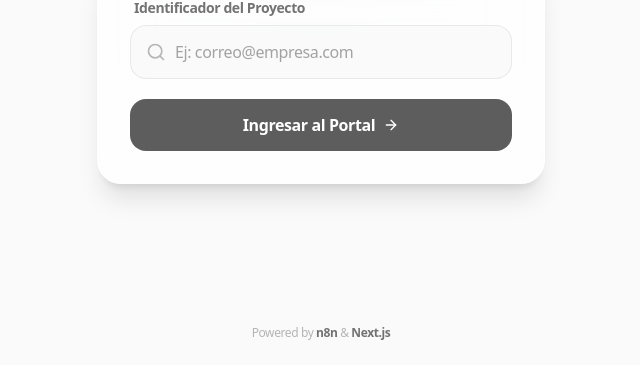
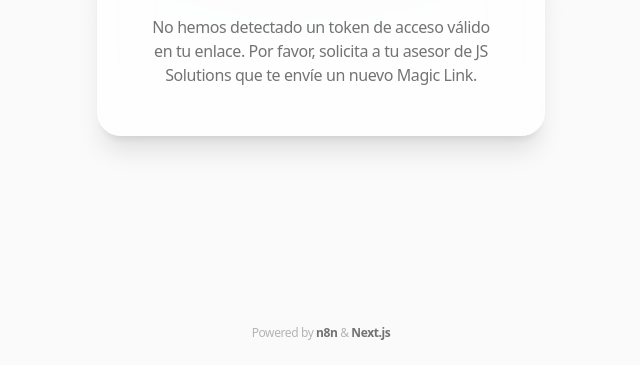
Before and after one commit to Js-Solutions-SAS/JS-SOLUTIONS, a React app in the folder dashboard/: page /dashboard in a window 1280 px wide. Shown: the part 435-800 px from the top of the page, without its empty margins (319-959 px from the left). Built offline with nearby package versions, Linux system fonts and the light colour scheme.

Commit message:
feat(dashboard): implement passwordless magic link authentication

```diff
--- a/dashboard/app/api/project-status/route.ts
+++ b/dashboard/app/api/project-status/route.ts
@@ -2,47 +2,92 @@ import { NextResponse } from "next/server";
 
 export async function POST(request: Request) {
   try {
-    // Parseamos el body enviado desde nuestro Front-End
     const body = await request.json();
-    const { identifier } = body; // Puede ser email o código único
+    const { clientToken } = body;
 
-    if (!identifier) {
+    // Validación básica del token
+    if (!clientToken || typeof clientToken !== "string") {
       return NextResponse.json(
-        { error: "Se requiere un email o código de acceso válido." },
-        { status: 400 },
+        { error: "Token de acceso requerido e inválido." },
+        { status: 400 }, // Bad Request
       );
     }
 
-    // Petición POST al webhook de n8n.
-    // Ocultamos la URL y el Token en el servidor (BFF Pattern).
-    const n8nResponse = await fetch(process.env.N8N_WEBHOOK_URL!, {
+    if (!process.env.N8N_WEBHOOK_URL) {
+      console.error("N8N_WEBHOOK_URL no está configurada.");
+      return NextResponse.json(
+        { error: "Error de configuración del servidor." },
+        { status: 500 },
+      );
+    }
+
+    // Petición al webhook de n8n
+    const n8nResponse = await fetch(process.env.N8N_WEBHOOK_URL, {
       method: "POST",
       headers: {
         "Content-Type": "application/json",
-        // Token opcional para validar que la petición viene de nuestro Next.js
         Authorization: `Bearer ${process.env.N8N_SECRET_TOKEN || ""}`,
       },
-      body: JSON.stringify({ identifier }),
-      // Importante: No cachear para asegurar que el cliente vea el estado en tiempo real
+      body: JSON.stringify({ clientToken }),
       cache: "no-store",
     });
 
     if (!n8nResponse.ok) {
-      // Manejo de errores si n8n falla o el flujo devuelve error (Ej. Cliente no encontrado)
-      throw new Error(`Error en el servicio de n8n: ${n8nResponse.status}`);
+      if (n8nResponse.status === 404) {
+        return NextResponse.json(
+          { error: "Token caducado o proyecto no encontrado." },
+          { status: 404 },
+        );
+      }
+      return NextResponse.json(
+        { error: "Error al contactar con el sistema central (n8n)." },
+        { status: 502 }, // Bad Gateway
+      );
     }
 
-    // Esperamos un JSON desde n8n estructurado con los datos del proyecto y sus tareas
-    const data = await n8nResponse.json();
+    const projectData = await n8nResponse.json();
 
-    return NextResponse.json(data, { status: 200 });
+    // Verificación de la estructura devuelta por n8n
+    if (!projectData || !projectData.projectName) {
+      return NextResponse.json(
+        { error: "Token no válido o datos del proyecto incompletos." },
+        { status: 401 }, // Unauthorized
+      );
+    }
+
+    return NextResponse.json(projectData, { status: 200 });
   } catch (error) {
-    console.error("[API_PROJECT_STATUS_ERROR]:", error);
+    console.error("Error en Route Handler /api/project-status:", error);
     return NextResponse.json(
-      {
-        error: "Hubo un problema procesando la solicitud. Intente nuevamente.",
-      },
+      { error: "Error interno del servidor." },
       { status: 500 },
     );
   }
 }
+
+/*
+ * --- GUÍA DE CONFIGURACIÓN N8N PARA MAGIC LINKS ---
+ *
+ * 1. Webhook Trigger: Recibirá una petición POST con este JSON:
+ *    { "clientToken": "TOKEN_UNICO_DEL_CLIENTE" }
+ *
+ * 2. Lookup Google Sheets:
+ *    - Configura un nodo para leer tu documento.
+ *    - Hoja: 'CRM Clientes' o 'Proyectos'.
+ *    - Columna de Búsqueda (Lookup Column): 'Token' o 'MagicLinkID'.
+ *    - Valor de Búsqueda (Lookup Value): `{{ $json.body.clientToken }}`
+ *
+ * 3. Respuesta del Webhook:
+ *    - Si el nodo de Sheets NO encuentra datos (Item vacío), debes
+ *      hacer que el 'Respond to Webhook' nodo retorne Status Code 404.
+ *    - Si SÍ encuentra la fila, continúa operando para traer las Tareas.
+ *    - Al final, el último nodo de Código debe retornar el JSON formateado:
+ *      {
+ *         "projectName": "...",
+ *         "serviceType": "...",
+ *         "currentPhase": "...",
+ *         "progressPercentage": 50,
+ *         "driveFolderUrl": "...",
+ *         "tasks": [ ... ]
+ *      }
+ */
--- a/dashboard/app/dashboard/page.tsx
+++ b/dashboard/app/dashboard/page.tsx
@@ -1,6 +1,7 @@
 "use client";
 
-import { useState, FormEvent } from "react";
+import { useState, useEffect, Suspense, useCallback } from "react";
+import { useSearchParams } from "next/navigation";
 import { motion, AnimatePresence } from "framer-motion";
 import {
   FolderOpen,
@@ -10,7 +11,7 @@ import {
   ArrowRight,
   Sparkles,
   LayoutDashboard,
-  Search,
+  //Search
   ExternalLink,
   ChevronRight,
   PlayCircle,
@@ -39,14 +40,37 @@ interface ProjectData {
 }
 
 export default function DashboardPage() {
-  const [identifier, setIdentifier] = useState("");
+  return (
+    <Suspense fallback={<DashboardSkeleton />}>
+      <DashboardContent />
+    </Suspense>
+  );
+}
+
+function DashboardSkeleton() {
+  return (
+    <div className="min-h-screen bg-[#FAFAFA] flex items-center justify-center">
+      <div className="flex flex-col items-center gap-4">
+        <div className="w-8 h-8 border-4 border-brand-gold/30 border-t-brand-gold rounded-full animate-spin"></div>
+        <p className="text-neutral-500 font-medium animate-pulse">
+          Cargando portal...
+        </p>
+      </div>
+    </div>
+  );
+}
+
+function DashboardContent() {
+  const searchParams = useSearchParams();
+  const token = searchParams.get("token");
+
   const [isLoading, setIsLoading] = useState(false);
   const [error, setError] = useState<string | null>(null);
   const [projectData, setProjectData] = useState<ProjectData | null>(null);
+  const [hasStarted, setHasStarted] = useState(false);
 
-  const fetchProjectDetails = async (e: FormEvent) => {
-    e.preventDefault();
-    if (!identifier.trim()) return;
+  const fetchProjectDetails = useCallback(async () => {
+    if (!token) return;
 
     setIsLoading(true);
     setError(null);
@@ -57,7 +81,7 @@ export default function DashboardPage() {
         headers: {
           "Content-Type": "application/json",
         },
-        body: JSON.stringify({ identifier }),
+        body: JSON.stringify({ clientToken: token }),
       });
 
       const data = await response.json();
@@ -80,7 +104,13 @@ export default function DashboardPage() {
     } finally {
       setIsLoading(false);
     }
-  };
+  }, [token]);
+
+  useEffect(() => {
+    if (token && hasStarted && !projectData && !isLoading) {
+      fetchProjectDetails();
+    }
+  }, [token, hasStarted, projectData, isLoading, fetchProjectDetails]);
 
   // --- Helpers de UI ---
   const getStatusIcon = (status: Task["status"]) => {
@@ -118,9 +148,33 @@ export default function DashboardPage() {
 
       <main className="w-full max-w-5xl z-10 relative">
         <AnimatePresence mode="wait">
-          {!projectData ? (
+          {!token ? (
             <motion.div
-              key="login"
+              key="invalid-token"
+              initial={{ opacity: 0, scale: 0.95, y: 20 }}
+              animate={{ opacity: 1, scale: 1, y: 0 }}
+              className="w-full max-w-md mx-auto text-center"
+            >
+              <div className="glassmorphism rounded-3xl p-8 sm:p-12 space-y-6">
+                <div className="inline-flex items-center justify-center w-20 h-20 rounded-full bg-red-50 mb-2">
+                  <AlertCircle
+                    className="w-10 h-10 text-red-500"
+                    strokeWidth={1.5}
+                  />
+                </div>
+                <h1 className="text-3xl font-extrabold tracking-tight text-neutral-900">
+                  Enlace Inválido
+                </h1>
+                <p className="text-neutral-500 font-medium">
+                  No hemos detectado un token de acceso válido en tu enlace. Por
+                  favor, solicita a tu asesor de JS Solutions que te envíe un
+                  nuevo Magic Link.
+                </p>
+              </div>
+            </motion.div>
+          ) : !hasStarted && !projectData ? (
+            <motion.div
+              key="welcome"
               initial={{ opacity: 0, scale: 0.95, y: 20 }}
               animate={{ opacity: 1, scale: 1, y: 0 }}
               exit={{ opacity: 0, scale: 0.95, y: -20, filter: "blur(10px)" }}
@@ -144,33 +198,13 @@ export default function DashboardPage() {
               </div>
 
               <div className="glassmorphism rounded-3xl p-6 sm:p-8">
-                <form onSubmit={fetchProjectDetails} className="space-y-5">
-                  <div className="space-y-1.5 focus-within:text-black text-neutral-500 transition-colors">
-                    <label
-                      htmlFor="identifier"
-                      className="text-sm font-semibold ml-1"
-                    >
-                      Identificador del Proyecto
-                    </label>
-                    <div className="relative">
-                      <div className="absolute inset-y-0 left-0 pl-4 flex items-center pointer-events-none">
-                        <Search className="w-5 h-5 opacity-50" />
-                      </div>
-                      <input
-                        id="identifier"
-                        type="text"
-                        required
-                        value={identifier}
-                        onChange={(e) => setIdentifier(e.target.value)}
-                        className="block w-full pl-11 pr-4 py-3.5 bg-neutral-100/50 border border-neutral-200/80 rounded-2xl text-neutral-900 placeholder:text-neutral-400 focus:bg-white focus:ring-4 focus:ring-neutral-900/5 focus:border-neutral-900 transition-all outline-none"
-                        placeholder="Ej: correo@empresa.com"
-                      />
-                    </div>
-                  </div>
-
+                <div className="space-y-5">
                   <button
-                    type="submit"
-                    disabled={isLoading || !identifier.trim()}
+                    onClick={() => {
+                      setHasStarted(true);
+                      fetchProjectDetails();
+                    }}
+                    disabled={isLoading}
                     className="group relative w-full flex items-center justify-center py-3.5 px-4 rounded-2xl text-white bg-neutral-900 hover:bg-black focus:outline-none focus:ring-4 focus:ring-neutral-900/20 font-semibold transition-all disabled:opacity-70 disabled:cursor-not-allowed overflow-hidden"
                   >
                     <span
@@ -179,7 +213,7 @@ export default function DashboardPage() {
                         isLoading ? "translate-y-[-150%]" : "translate-y-0",
                       )}
                     >
-                      Ingresar al Portal{" "}
+                      Cargar Estado del Proyecto{" "}
                       <ArrowRight className="w-4 h-4 group-hover:translate-x-1 transition-transform" />
                     </span>
                     <span
@@ -188,15 +222,16 @@ export default function DashboardPage() {
                         isLoading ? "translate-y-0" : "translate-y-[150%]",
                       )}
                     >
-                      <span className="w-5 h-5 border-2 border-white/30 border-t-white rounded-full animate-spin"></span>
+                      <span className="w-5 h-5 border-2 border-brand-gold/50 border-t-brand-gold rounded-full animate-spin"></span>
                       <span className="ml-2">Conectando...</span>
                     </span>
                   </button>
-                </form>
+                </div>
 
                 <AnimatePresence>
                   {error && (
                     <motion.div
+                      key="error-box"
                       initial={{ opacity: 0, height: 0, marginTop: 0 }}
                       animate={{ opacity: 1, height: "auto", marginTop: 16 }}
                       exit={{ opacity: 0, height: 0, marginTop: 0 }}
@@ -206,12 +241,18 @@ export default function DashboardPage() {
                         <AlertCircle className="w-5 h-5 shrink-0 mt-0.5" />
                         <p>{error}</p>
                       </div>
+                      <button
+                        onClick={() => setHasStarted(false)}
+                        className="mt-3 text-sm font-medium text-neutral-500 hover:text-black transition-colors w-full text-center"
+                      >
+                        Intentar de nuevo
+                      </button>
                     </motion.div>
                   )}
                 </AnimatePresence>
               </div>
             </motion.div>
-          ) : (
+          ) : projectData ? (
             <motion.div
               key="dashboard"
               initial={{ opacity: 0, y: 30, scale: 0.98 }}
@@ -239,13 +280,6 @@ export default function DashboardPage() {
                     </h2>
                     <div className="flex items-center gap-2 text-sm font-medium text-neutral-500 mt-0.5">
                       <span>{projectData.serviceType}</span>
-                      <span className="w-1 h-1 rounded-full bg-neutral-300"></span>
-                      <button
-                        onClick={() => setProjectData(null)}
-                        className="hover:text-black transition-colors"
-                      >
-                        Cambiar proyecto
-                      </button>
                     </div>
                   </div>
                 </motion.div>
@@ -413,6 +447,18 @@ export default function DashboardPage() {
                 </div>
               </motion.div>
             </motion.div>
+          ) : (
+            <div
+              key="loading-state"
+              className="flex items-center justify-center h-64"
+            >
+              <div className="flex flex-col items-center gap-4">
+                <div className="w-8 h-8 border-4 border-brand-gold/30 border-t-brand-gold rounded-full animate-spin"></div>
+                <p className="text-neutral-500 font-medium animate-pulse">
+                  Consultando datos del proyecto...
+                </p>
+              </div>
+            </div>
           )}
         </AnimatePresence>
       </main>
```
